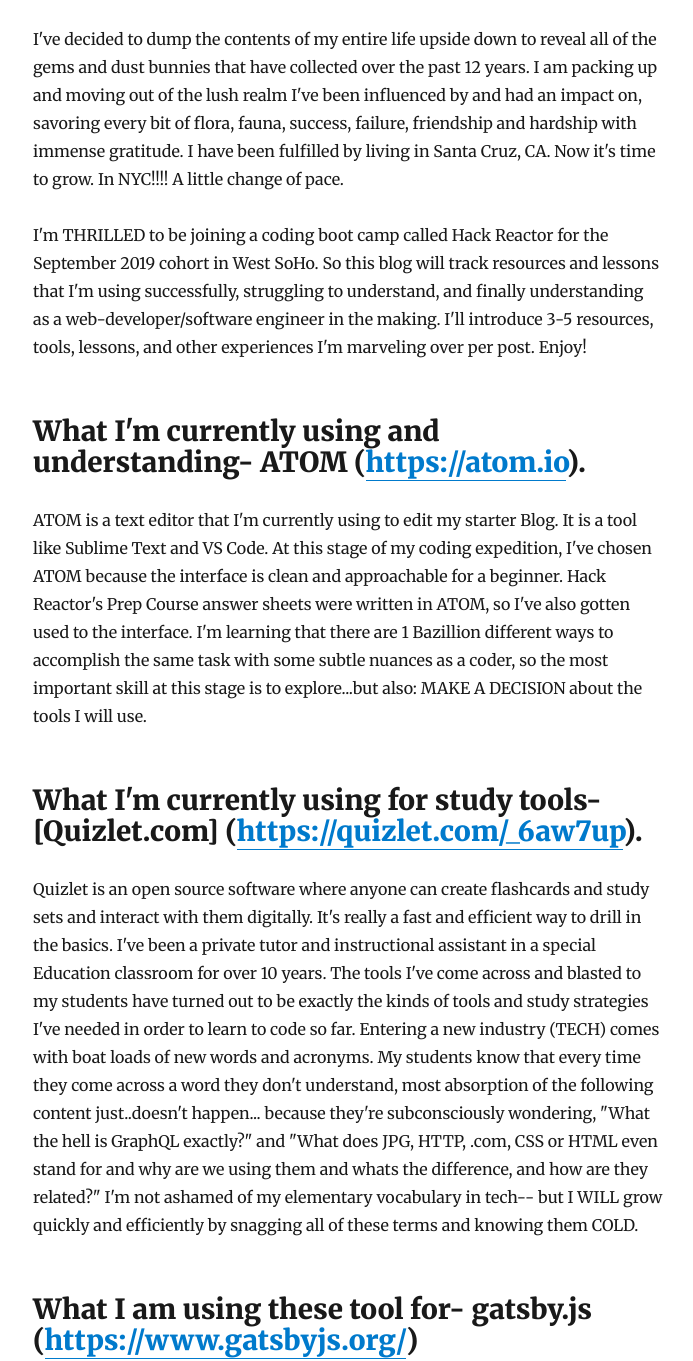
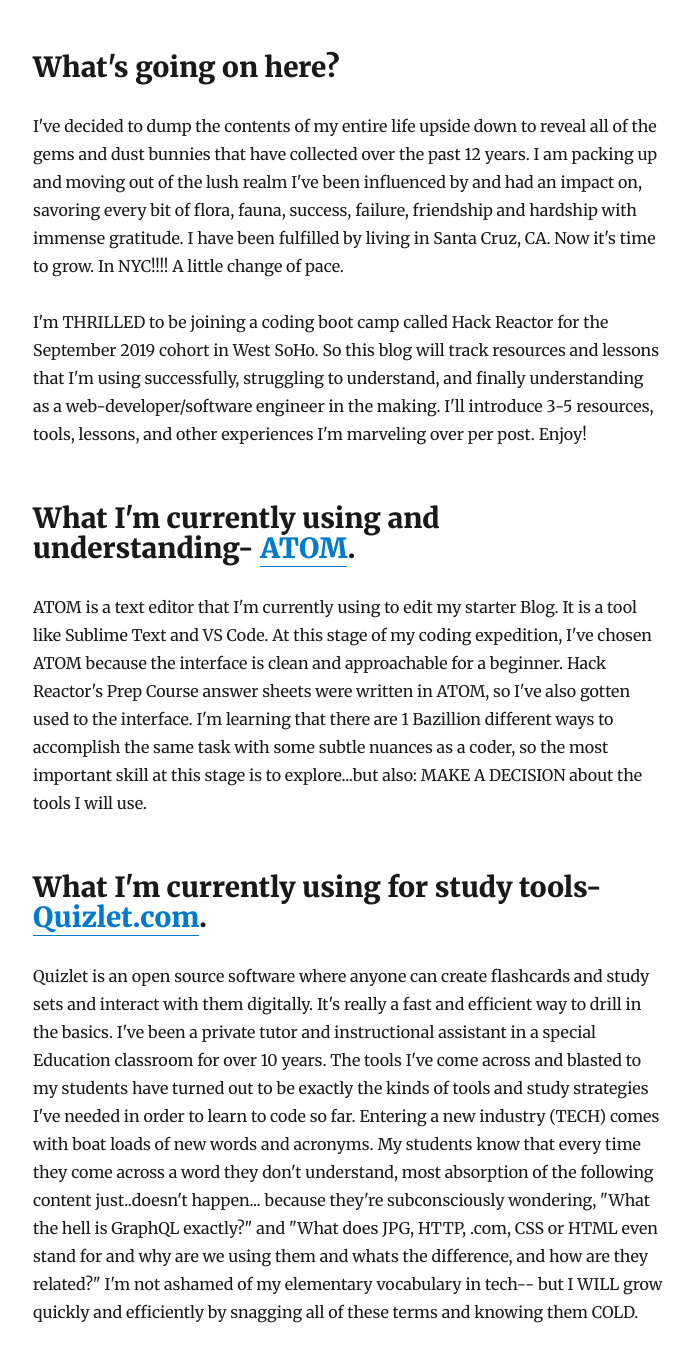
Before and after one commit to pleaseonthekeys/my-blog-starter, a Gatsby site: page /hello-world/ in a window 1280 px wide. Shown: the part 242-1603 px from the top of the page, without its empty margins (292-985 px from the left). Built offline with nearby package versions, Linux system fonts and the light colour scheme; Gatsby itself is replaced by a stand-in of ours; some packages are replaced by stand-ins of ours.

Commit message:
edited hello-world

```diff
--- a/content/blog/hello-world/index.md
+++ b/content/blog/hello-world/index.md
@@ -1,22 +1,23 @@
 ---
 title: Just 5- Flipping It all Upside Down
 date: "2019-06-17T22:12:03.284Z"
-description: A Text Editor, A Study Tool, A Site Generator, An Image
+description: An Intro, A Text Editor, A Study Tool, A Site Generator, An Image
 ---
+## What's going on here?
 
 I've decided to dump the contents of my entire life upside down to reveal all of the gems and dust bunnies that have collected over the past 12 years. I am packing up and moving out of the lush realm I've been influenced by and had an impact on, savoring every bit of flora, fauna, success, failure, friendship and hardship with immense gratitude. I have been fulfilled by living in Santa Cruz, CA. Now it's time to grow. In NYC!!!! A little change of pace.
 
 I'm THRILLED to be joining a coding boot camp called Hack Reactor for the September 2019 cohort in West SoHo. So this blog will track resources and lessons that I'm using successfully, struggling to understand, and finally understanding as a web-developer/software engineer in the making. I'll introduce 3-5 resources, tools, lessons, and other experiences I'm marveling over per post. Enjoy!
 
-## What I'm currently using and understanding- ATOM (https://atom.io).
+## What I'm currently using and understanding- [ATOM](https://atom.io).
 
 ATOM is a text editor that I'm currently using to edit my starter Blog. It is a tool like Sublime Text and VS Code. At this stage of my coding expedition, I've chosen ATOM because the interface is clean and approachable for a beginner.  Hack Reactor's Prep Course answer sheets were written in ATOM, so I've also gotten used to the interface. I'm learning that there are 1 Bazillion different ways to accomplish the same task with some subtle nuances as a coder, so the most important skill at this stage is to explore...but also: MAKE A DECISION about the tools I will use.
 
-## What I'm currently using for study tools- [Quizlet.com] (https://quizlet.com/_6aw7up).
+## What I'm currently using for study tools- [Quizlet.com](https://quizlet.com/_6aw7up).
 
 Quizlet is an open source software where anyone can create flashcards and study sets and interact with them digitally. It's really a fast and efficient way to drill in the basics. I've been a private tutor and instructional assistant in a special Education classroom for over 10 years. The tools I've come across and blasted to my students have turned out to be exactly the kinds of tools and study strategies I've needed in order to learn to code so far. Entering a new industry (TECH) comes with boat loads of new words and acronyms. My students know that every time they come across a word they don't understand, most absorption of the following content just..doesn't happen... because they're subconsciously wondering, "What the hell is GraphQL exactly?" and "What does JPG, HTTP, .com, CSS or HTML even stand for and why are we using them and whats the difference, and how are they related?" I'm not ashamed of my elementary vocabulary in tech-- but I WILL grow quickly and efficiently by snagging all of these terms and knowing them COLD.
 
-## What I am using these tool for- gatsby.js (https://www.gatsbyjs.org/)
+## What I am using these tool for- [gatsby.js](https://www.gatsbyjs.org/)
 
 Gatsby is a site generator for React ecosystem. I'm not entirely sure what is meant by an ecosystem, so I will elaborate next time. Right now I'm using it to build this blog using a starter site. I'm also going through the tutorials to learn how to build with Gatsby from scratch.
 
```
